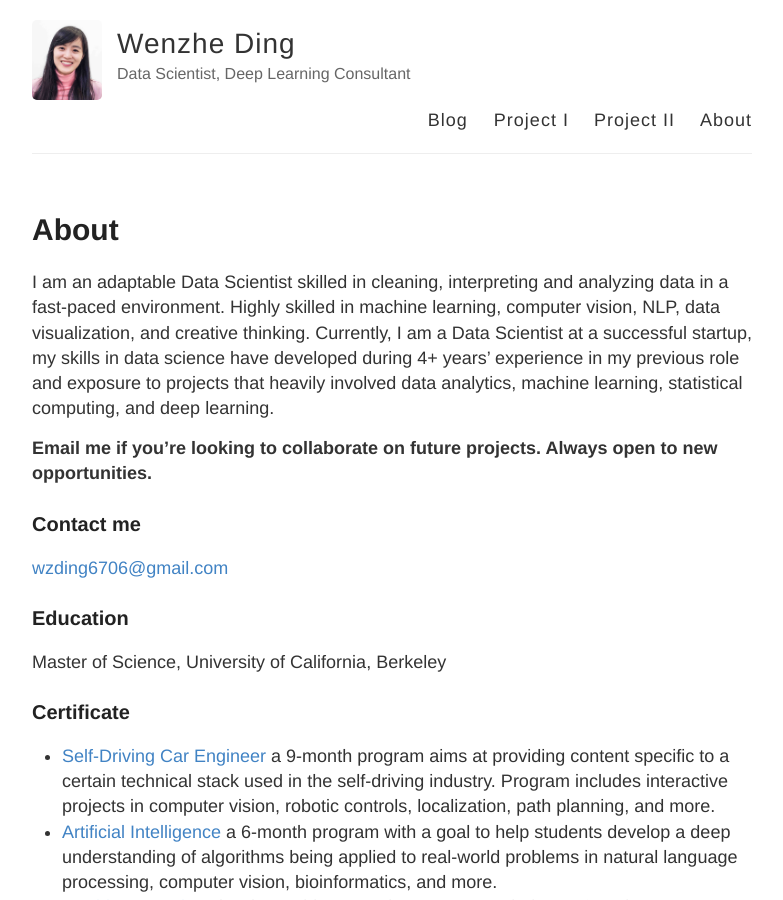
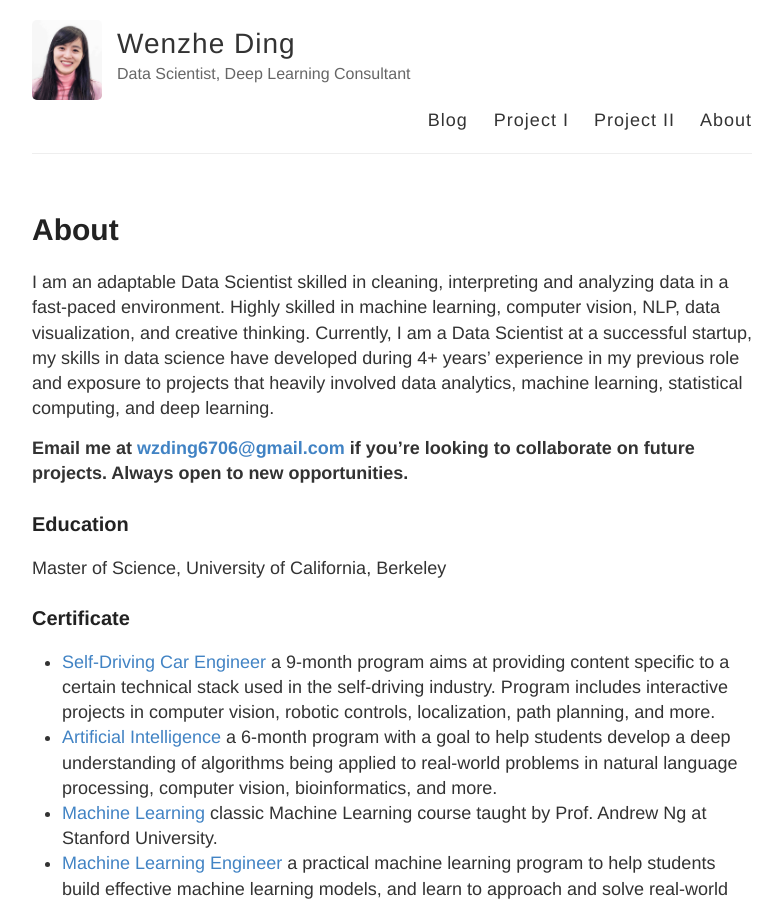
Before and after one commit to wzding/deprecated_wzding.github.io, a Jekyll site: the page built from about.md, in a window 1280 px wide and 900 px high. Shown: the whole window, without its empty margins (248-1031 px from the left). Built offline with Jekyll 4.4.1, drawn with Linux system fonts in a browser that asks for light colours.

Commit message:
removed contact me

```diff
--- a/about.md
+++ b/about.md
@@ -6,11 +6,7 @@ permalink: /about/
 
 I am an adaptable Data Scientist skilled in cleaning, interpreting and analyzing data in a fast-paced environment. Highly skilled in machine learning, computer vision, NLP, data visualization, and creative thinking. Currently, I am a Data Scientist at a successful startup, my skills in data science have developed during 4+ years’ experience in my previous role and exposure to projects that heavily involved data analytics, machine learning, statistical computing, and deep learning.
 
-**Email me if you're looking to collaborate on future projects. Always open to new opportunities.**
-
-### Contact me
-
-[wzding6706@gmail.com](mailto:wzding6706@gmail.com)
+**Email me at [wzding6706@gmail.com](mailto:wzding6706@gmail.com) if you're looking to collaborate on future projects. Always open to new opportunities.**
 
 ### Education
 
```
